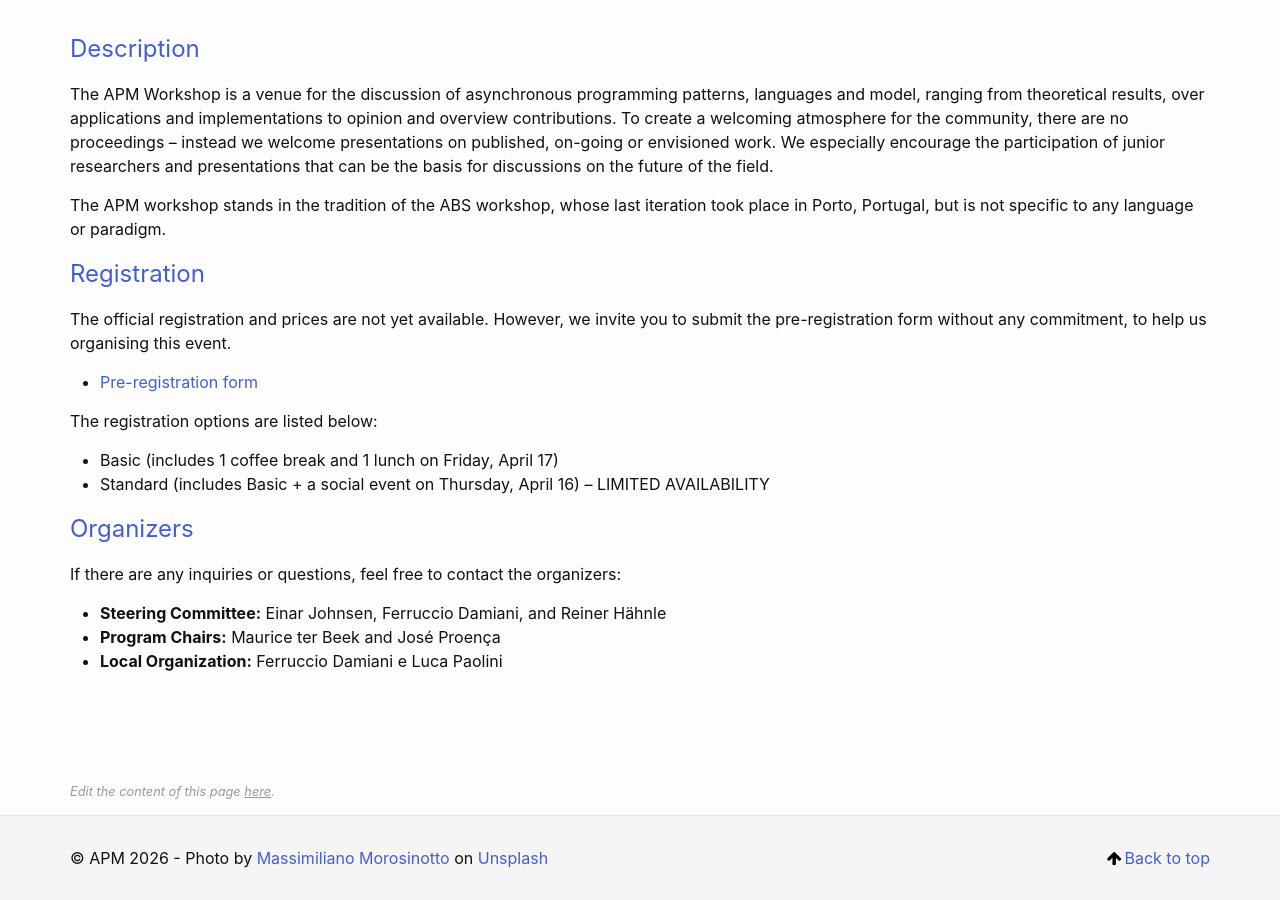
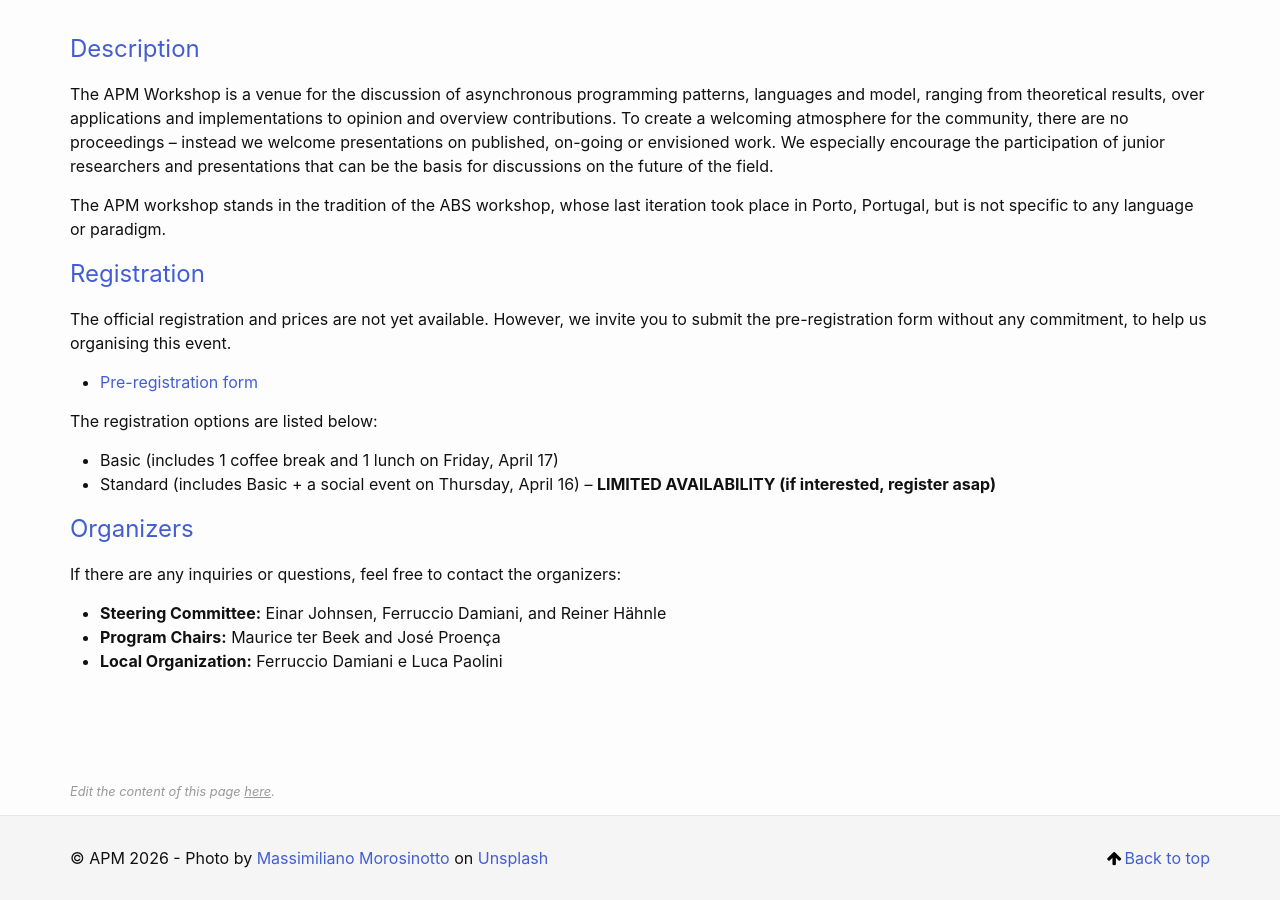
Before and after one commit to apm-workshop/at-etaps2026, a Jekyll site: the page built from _pages/index.md, in a window 1280 px wide and 900 px high, scrolled down 1138 px. Built offline with Jekyll 4.4.1, drawn with Linux system fonts in a browser that asks for light colours.

Commit message:
Update index.md

```diff
--- a/_pages/index.md
+++ b/_pages/index.md
@@ -48,7 +48,7 @@ The official registration and prices are not yet available. However, we invite y
 The registration options are listed below:
 
  - Basic (includes 1 coffee break and 1 lunch on Friday, April 17)
- - Standard (includes Basic + a social event on Thursday, April 16) -- LIMITED AVAILABILITY
+ - Standard (includes Basic + a social event on Thursday, April 16) -- <b>LIMITED AVAILABILITY (if interested, register asap)</b>
 
 
 <!--
```
